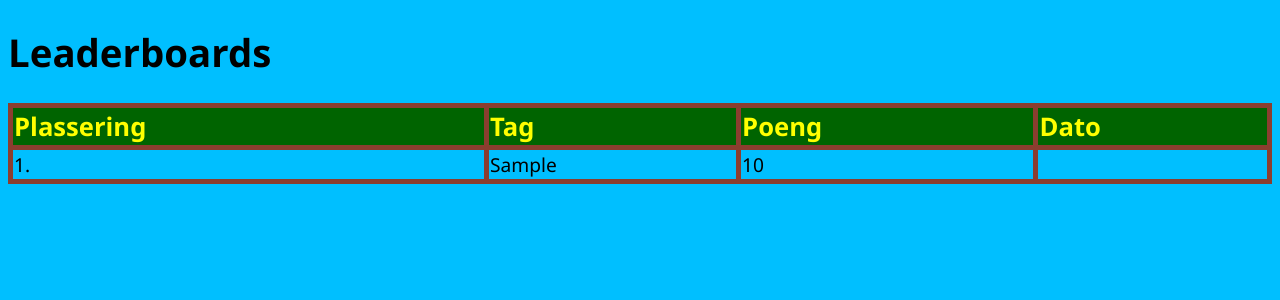
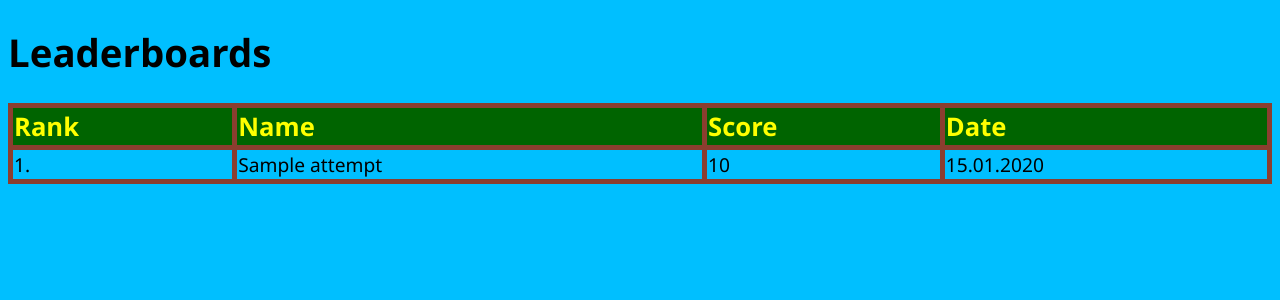
Before and after one commit to dodde05/Aarsoppgave, a PHP site: page / in a window 1280 px wide. Shown: the top 300 px of the page. Run offline with PHP 8.4, Linux system fonts and the light colour scheme; tables that the repository leaves empty or names only in its code hold one stand-in row (values such as "Sample post").

Commit message:
final handin

```diff
--- a/website/index.php
+++ b/website/index.php
@@ -13,10 +13,10 @@
         <table>
 
             <tr>
-                <th>Plassering</th>
-                <th>Tag</th>
-                <th>Poeng</th>
-                <th>Dato</th>
+                <th>Rank</th>
+                <th>Name</th>
+                <th>Score</th>
+                <th>Date</th>
             </tr>
             <?php
 
@@ -27,7 +27,7 @@
 
                 $connect = mysqli_connect($host, $user, $password, $database);
 
-                $sql = "SELECT id, navn, score, DATE_FORMAT(dato, '%d.%m.%Y') dato FROM attempt ORDER BY score DESC;";
+                $sql = "SELECT id, name, score, DATE_FORMAT(date, '%d.%m.%Y') date FROM attempt ORDER BY score DESC;";
 
                 $result = mysqli_query($connect, $sql);
                 $numberOfResults = mysqli_num_rows($result);
@@ -37,9 +37,9 @@
                     while($row = mysqli_fetch_assoc($result)){
                         echo "<tr>" .
                         "<td>" . $rank . "." . "</td>" .
-                        "<td>" . $row["navn"] . "</td>" .
+                        "<td>" . $row["name"] . "</td>" .
                         "<td>" . $row["score"] . "</td>" .
-                        "<td>" . $row["dato"] . "</td>" .
+                        "<td>" . $row["date"] . "</td>" .
                         "</tr>";
                         $rank++;
                     }
```
Also changed, not shown: 2 other files.
